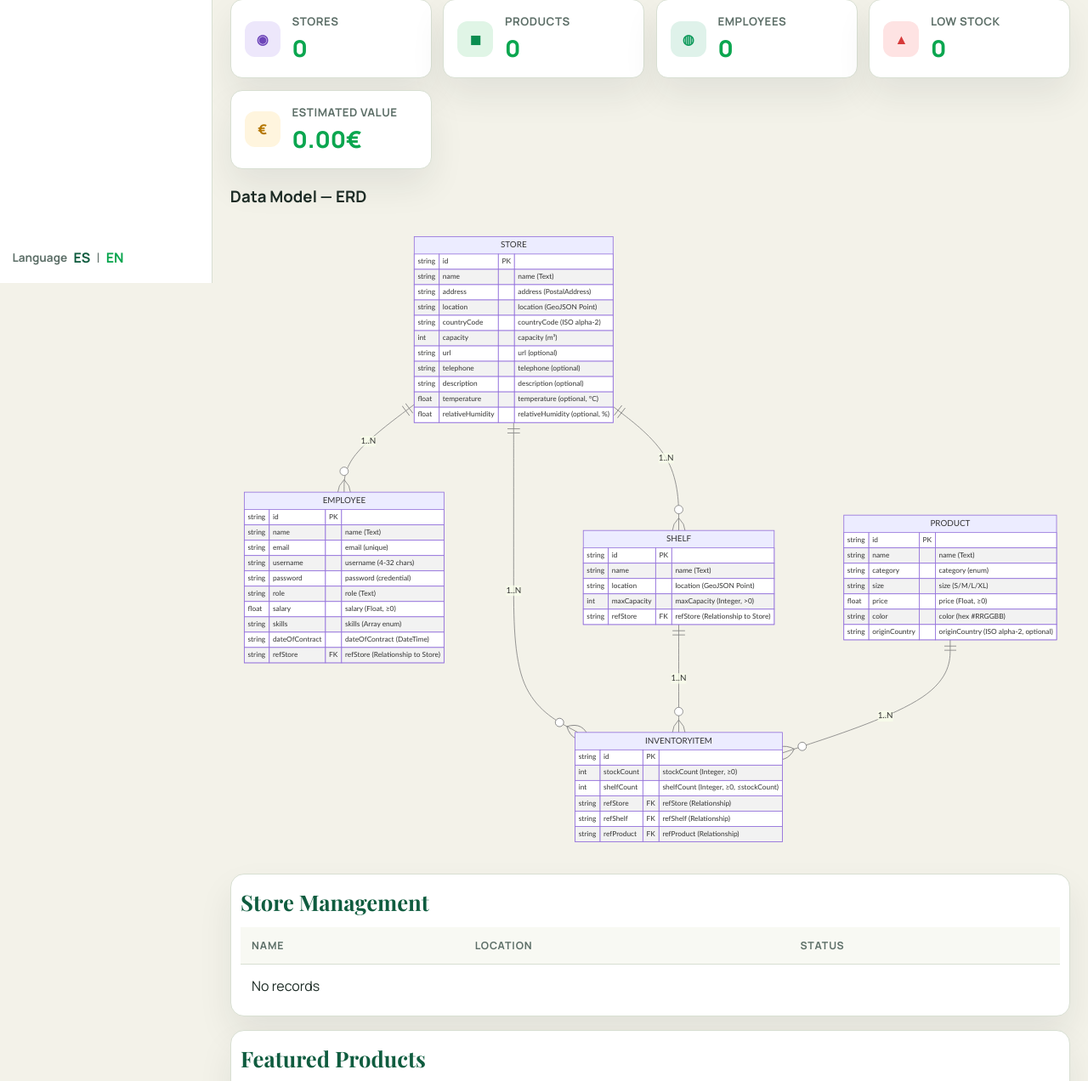
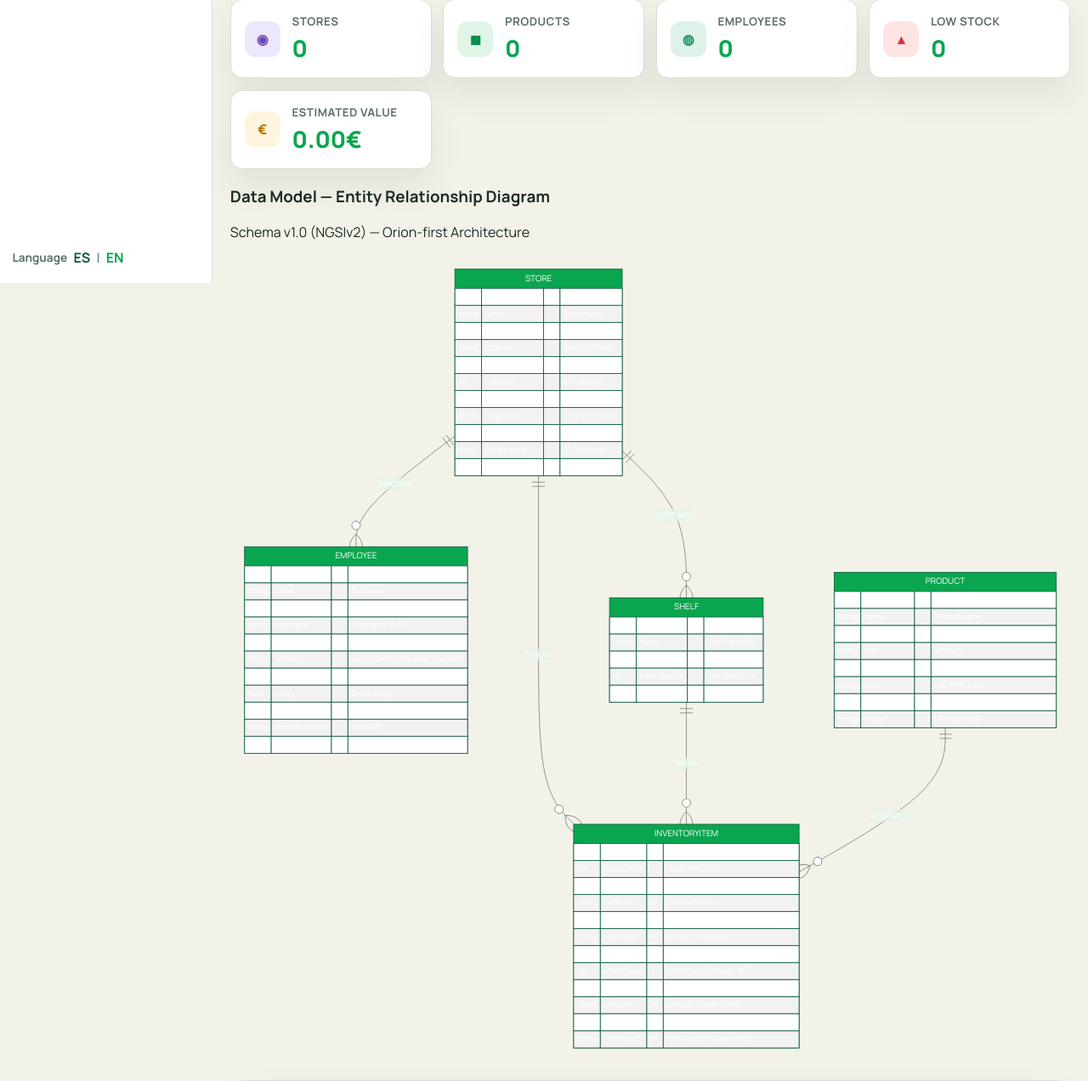
Before and after one commit to valentinaasilva/fiware-smart-store, a Flask app: page / in a window 1280 px wide. Shown: the part 467-1739 px from the top of the page at 85% size. Run offline with Flask 3, Linux system fonts and the light colour scheme; data that the repository does not hold is empty.

Commit message:
feat: mejorar diagrama Mermaid con tema personalizado — colores de aplicacion
- static/js/app.js: Configurar Mermaid con themeVariables personalizadas
  - Colores verde oscuro (#0f5c3f), verde claro (#0aa64f), blanco (#ffffff)
  - Font: Manrope (tema de la aplicación)
  - Tema: 'base' para mejor personalización

- templates/dashboard.html: Mejorar diagrama ERD
  - Relaciones más claras: belongs, contains, tracks, holds, stocked_as
  - Documentación mejorada de atributos
  - Subtítulo: Schema v1.0 (NGSIv2) — Orion-first Architecture
  - Descripción de todos los atributos incluyendo nuevos campos (email, skills, color, etc)

Resultado: Diagrama visual y atractivo que refleja el tema de la aplicación

```diff
--- a/static/js/app.js
+++ b/static/js/app.js
@@ -121,8 +121,25 @@
 
 	function initMermaidDiagrams() {
 		if (typeof window.mermaid !== "undefined") {
-			window.mermaid.initialize({ startOnLoad: true, theme: 'default' });
-			window.mermaid.contentLoaded();
+                    window.mermaid.initialize({
+                            startOnLoad: true,
+                            theme: 'base',
+                            themeVariables: {
+                                    primaryColor: '#0aa64f',
+                                    primaryTextColor: '#ffffff',
+                                    primaryBorderColor: '#0f5c3f',
+                                    lineColor: '#2fc77b',
+                                    secondBkgColor: '#e4f6e8',
+                                    tertiaryColor: '#e4f6e8',
+                                    background: '#ffffff',
+                                    mainBkg: '#0aa64f',
+                                    clusterBkg: '#e4f6e8',
+                                    clusterBorder: '#0f5c3f',
+                                    fontFamily: 'Manrope, -apple-system, BlinkMacSystemFont, "Segoe UI", sans-serif'
+                            },
+                            securityLevel: 'loose'
+                    });
+                    window.mermaid.contentLoaded();
 		}
 	}
 
--- a/templates/dashboard.html
+++ b/templates/dashboard.html
@@ -59,60 +59,73 @@
 </section>
 
 <section class="data-model-uml">
-  <h3>{{ _('Data Model') }} — ERD</h3>
+  <h3>{{ _('Data Model') }} — Entity Relationship Diagram</h3>
+  <p class="subtitle">Schema v1.0 (NGSIv2) — Orion-first Architecture</p>
   <div class="mermaid-container">
     <div class="mermaid">
 erDiagram
-  STORE ||--o{ EMPLOYEE : "1..N"
-  STORE ||--o{ SHELF : "1..N"
-  STORE ||--o{ INVENTORYITEM : "1..N"
-  SHELF ||--o{ INVENTORYITEM : "1..N"
-  PRODUCT ||--o{ INVENTORYITEM : "1..N"
+    STORE ||--o{ EMPLOYEE : "belongs"
+    STORE ||--o{ SHELF : "contains"
+    STORE ||--o{ INVENTORYITEM : "tracks"
+    SHELF ||--o{ INVENTORYITEM : "holds"
+    PRODUCT ||--o{ INVENTORYITEM : "stocked_as"
 
     STORE {
         string id PK
-    string name "name (Text)"
-    string address "address (PostalAddress)"
-    string location "location (GeoJSON Point)"
-    string countryCode "countryCode (ISO alpha-2)"
-    int capacity "capacity (m³)"
-    string url "url (optional)"
-    string telephone "telephone (optional)"
-    string description "description (optional)"
-    float temperature "temperature (optional, °C)"
-    float relativeHumidity "relativeHumidity (optional, %)"
+        string name "Store name"
+        string address "Postal address"
+        string location "GeoJSON Point"
+        string countryCode "ISO alpha-2"
+        int capacity "m³ capacity"
+        string url "Store website"
+        string telephone "Contact number"
+        string description "Full description"
+        float temperature "°C (external)"
+        float relativeHumidity "% (external)"
     }
 
     EMPLOYEE {
         string id PK
-    string name "name (Text)"
-    string email "email (unique)"
-    string username "username (4-32 chars)"
-    string password "password (credential)"
-    string role "role (Text)"
-    float salary "salary (Float, ≥0)"
-    string skills "skills (Array enum)"
-    string dateOfContract "dateOfContract (DateTime)"
-    string refStore FK "refStore (Relationship to Store)"
+        string name "Full name"
+        string email "Email (unique)"
+        string username "Username (4-32)"
+        string password "Credential"
+        string category "Junior/Senior/Manager/Specialist"
+        string role "Job title"
+        float salary "Gross salary"
+        string skills "Array of enum"
+        string dateOfContract "ISO-8601"
+        string refStore FK "Store reference"
     }
 
     PRODUCT {
         string id PK
-    string name "name (Text)"
-    string category "category (enum)"
-    string size "size (S/M/L/XL)"
-    float price "price (Float, ≥0)"
-    string color "color (hex #RRGGBB)"
-    string originCountry "originCountry (ISO alpha-2, optional)"
+        string name "Product name"
+        string category "Food/Supplies/Cleaning/Beverages"
+        string size "S/M/L/XL"
+        float price "Price in EUR"
+        string color "Hex #RRGGBB"
+        string originCountry "ISO alpha-2 (optional)"
+        string image "URL (optional)"
     }
 
     SHELF {
         string id PK
-    string name "name (Text)"
-    string location "location (GeoJSON Point)"
-    int maxCapacity "maxCapacity (Integer, >0)"
-    string refStore FK "refStore (Relationship to Store)"
+        string name "Shelf identifier"
+        string location "GeoJSON Point"
+        int maxCapacity "Max units (>0)"
+        string refStore FK "Store reference"
     }
+
+    INVENTORYITEM {
+        string id PK
+        int stockCount "Total units (≥0)"
+        int shelfCount "Units on shelf (≤stockCount)"
+        string refStore FK "Store reference"
+        string refShelf FK "Shelf reference"
+        string refProduct FK "Product reference"
+    }
+
 
   INVENTORYITEM {
     string id PK
```
Lines whose indentation alone changed are shown as unchanged.
